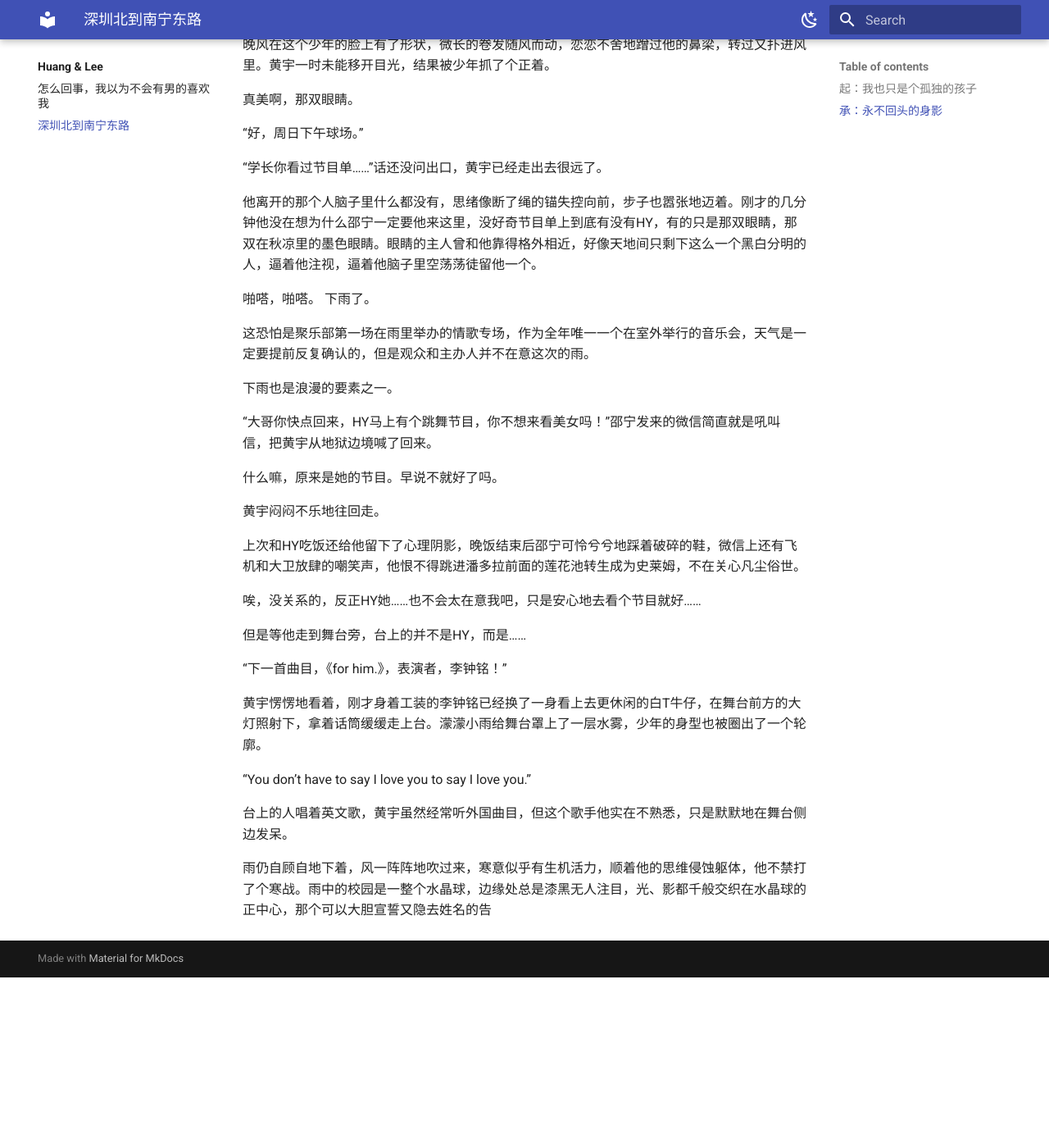
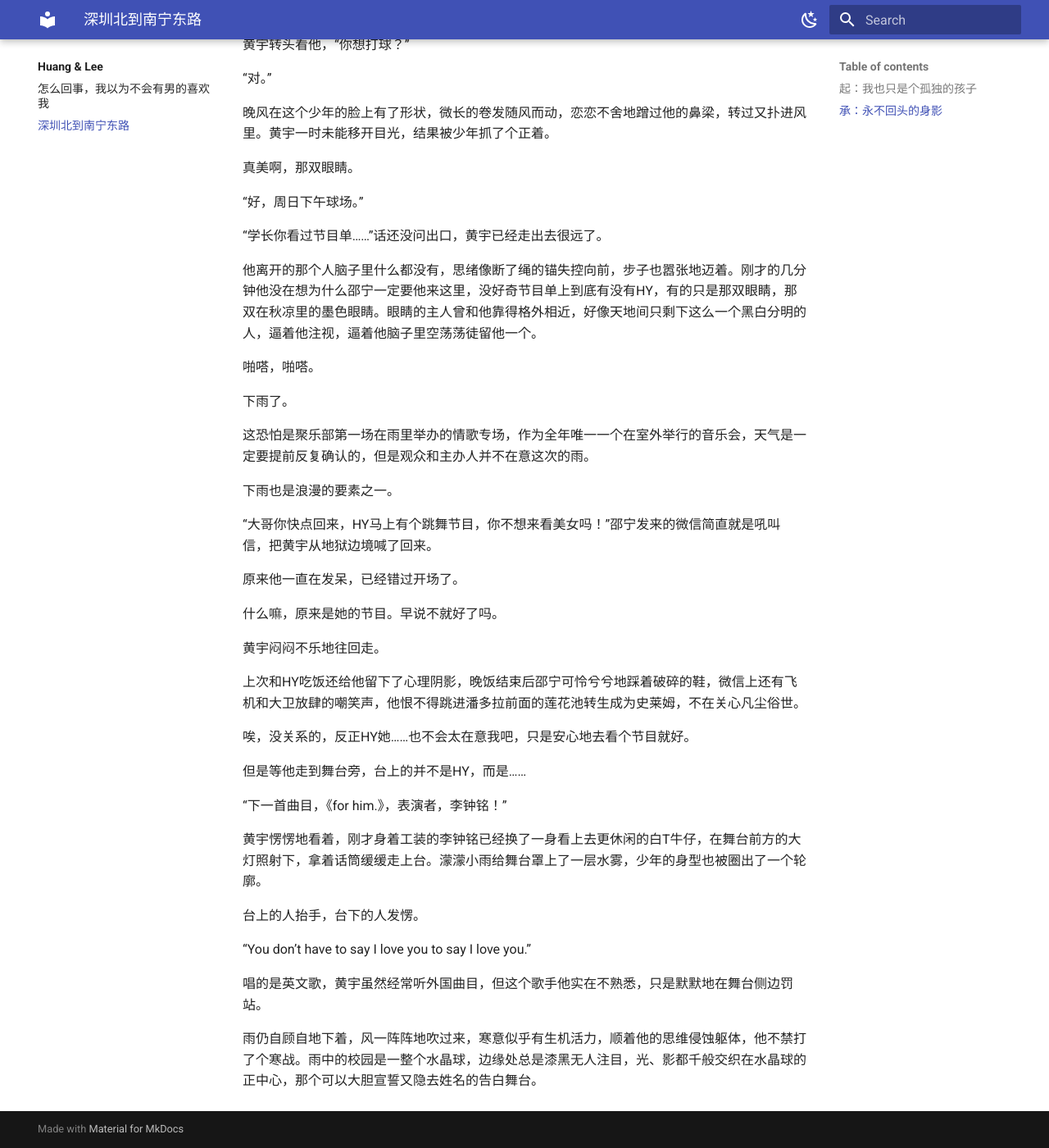
Before and after one commit to DavidLiu2021/WritingHome, an MkDocs documentation site: the page built from docs/H_L/shenzhenbei.md, in a window 1280 px wide and 1400 px high, scrolled down 3407 px. Shown: the whole window at 82% size. Built offline with MkDocs 1.6.1 and Material for MkDocs 9.7.7, drawn with Linux system fonts in a browser that asks for light colours; before the commit the page ends 4599 px from its top, so only the background shows below that; some of the changed text lies outside the part shown.

Commit message:
update shenzhenbei.md

```diff
--- a/docs/H_L/shenzhenbei.md
+++ b/docs/H_L/shenzhenbei.md
@@ -49,9 +49,11 @@
 
 此时正值疫情结束，返校大军正在路上的黄金时节。黄宇作为这个小群里第一个回到学校里的人，担负起了天天催其他人赶紧返校的重任。大卫和邵宁倒也不着急，任凭多少次被催还在海边逛街看电影。群里另外内地两个小情侣他催都催不动，只能守着学校日常发闷。
 
+一切情形如同面前的篮球场，空荡荡的。
+
 “学长也来打球吗？”黄宇耳边响起了一个陌生的声音。他回过头，一个帅气的男生站在他后方，略带笑意地看着他。
 
-“是啊。”他有点不好意思和男生对视，略低下头回道。篮球场的胶地都被晒出白光了，他一低下头就迎面这股热量。
+“是啊。”他有点不好意思和男生对视，略低下头回道。球场的胶地都被晒出白光了，他一低下头就迎面这股热量。
 
 这个学弟他还算认识。李钟铭，是邵宁的组崽，大卫的预定处长，身边的熟人BUFF都点满了，可惜他没有什么正规渠道去认识这个学弟。明明张了一张帅脸，却鲜少传出恋爱的绯闻，一看就不是打着“吸引雌性”词条的优秀同类，他很喜欢。
 
@@ -81,6 +83,7 @@
 他的心思一直飘忽不定，说不甘心是假的，但胆子也是真的小。直接走上舞台唱情歌这种事他是无论如何都做不出来的。
 
 是因为太心动了所以不敢贸然行动？
+
 还是，压根就不喜欢呢？
 
 几个人沉默了一会儿，大卫突然看了眼手机就站起身，“兄弟们我先溜了，宣传处还有节目单要做。”
@@ -124,6 +127,7 @@
 他离开的那个人脑子里什么都没有，思绪像断了绳的锚失控向前，步子也嚣张地迈着。刚才的几分钟他没在想为什么邵宁一定要他来这里，没好奇节目单上到底有没有HY，有的只是那双眼睛，那双在秋凉里的墨色眼睛。眼睛的主人曾和他靠得格外相近，好像天地间只剩下这么一个黑白分明的人，逼着他注视，逼着他脑子里空荡荡徒留他一个。
 
 啪嗒，啪嗒。
+
 下雨了。
 
 这恐怕是聚乐部第一场在雨里举办的情歌专场，作为全年唯一一个在室外举行的音乐会，天气是一定要提前反复确认的，但是观众和主办人并不在意这次的雨。
@@ -132,13 +136,15 @@
 
 “大哥你快点回来，HY马上有个跳舞节目，你不想来看美女吗！”邵宁发来的微信简直就是吼叫信，把黄宇从地狱边境喊了回来。
 
+原来他一直在发呆，已经错过开场了。
+
 什么嘛，原来是她的节目。早说不就好了吗。
 
 黄宇闷闷不乐地往回走。
 
 上次和HY吃饭还给他留下了心理阴影，晚饭结束后邵宁可怜兮兮地踩着破碎的鞋，微信上还有飞机和大卫放肆的嘲笑声，他恨不得跳进潘多拉前面的莲花池转生成为史莱姆，不在关心凡尘俗世。
 
-唉，没关系的，反正HY她……也不会太在意我吧，只是安心地去看个节目就好……
+唉，没关系的，反正HY她……也不会太在意我吧，只是安心地去看个节目就好。
 
 但是等他走到舞台旁，台上的并不是HY，而是……
 
@@ -146,8 +152,10 @@
 
 黄宇愣愣地看着，刚才身着工装的李钟铭已经换了一身看上去更休闲的白T牛仔，在舞台前方的大灯照射下，拿着话筒缓缓走上台。濛濛小雨给舞台罩上了一层水雾，少年的身型也被圈出了一个轮廓。
 
+台上的人抬手，台下的人发愣。
+
 “You don’t have to say I love you to say I love you.”
 
-台上的人唱着英文歌，黄宇虽然经常听外国曲目，但这个歌手他实在不熟悉，只是默默地在舞台侧边发呆。
+唱的是英文歌，黄宇虽然经常听外国曲目，但这个歌手他实在不熟悉，只是默默地在舞台侧边罚站。
 
-雨仍自顾自地下着，风一阵阵地吹过来，寒意似乎有生机活力，顺着他的思维侵蚀躯体，他不禁打了个寒战。雨中的校园是一整个水晶球，边缘处总是漆黑无人注目，光、影都千般交织在水晶球的正中心，那个可以大胆宣誓又隐去姓名的告
+雨仍自顾自地下着，风一阵阵地吹过来，寒意似乎有生机活力，顺着他的思维侵蚀躯体，他不禁打了个寒战。雨中的校园是一整个水晶球，边缘处总是漆黑无人注目，光、影都千般交织在水晶球的正中心，那个可以大胆宣誓又隐去姓名的告白舞台。
```
Also changed, not shown: 1 other file.
